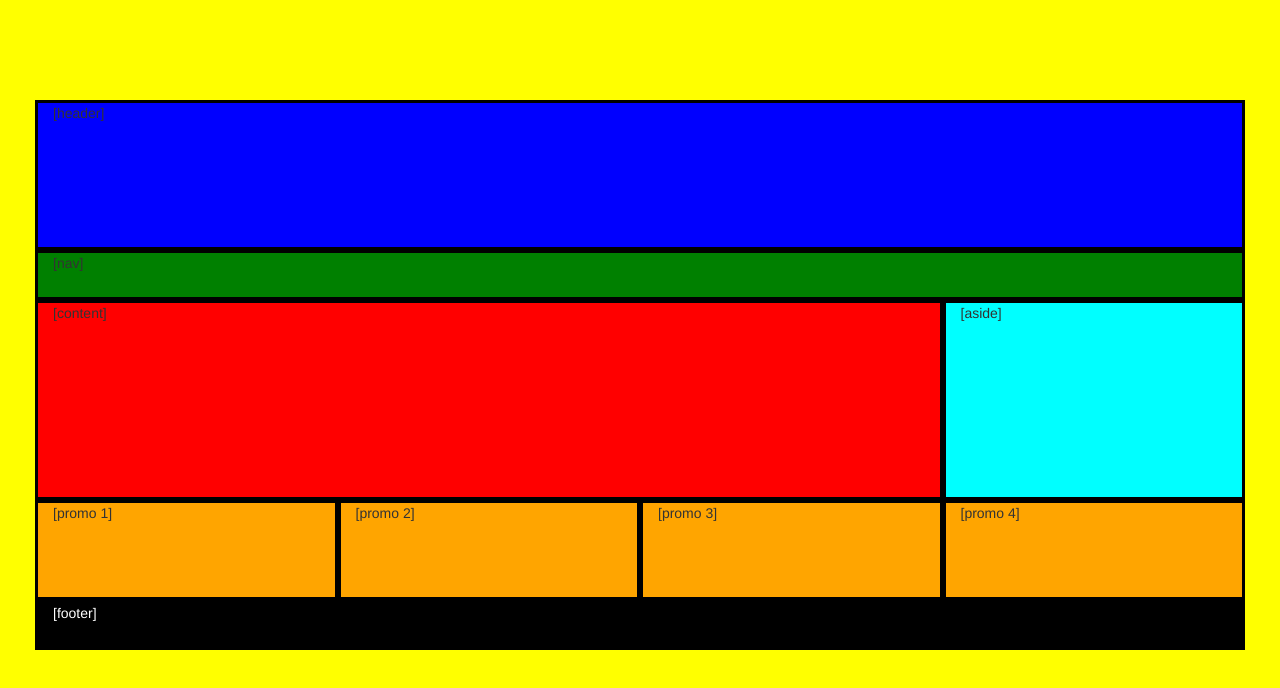
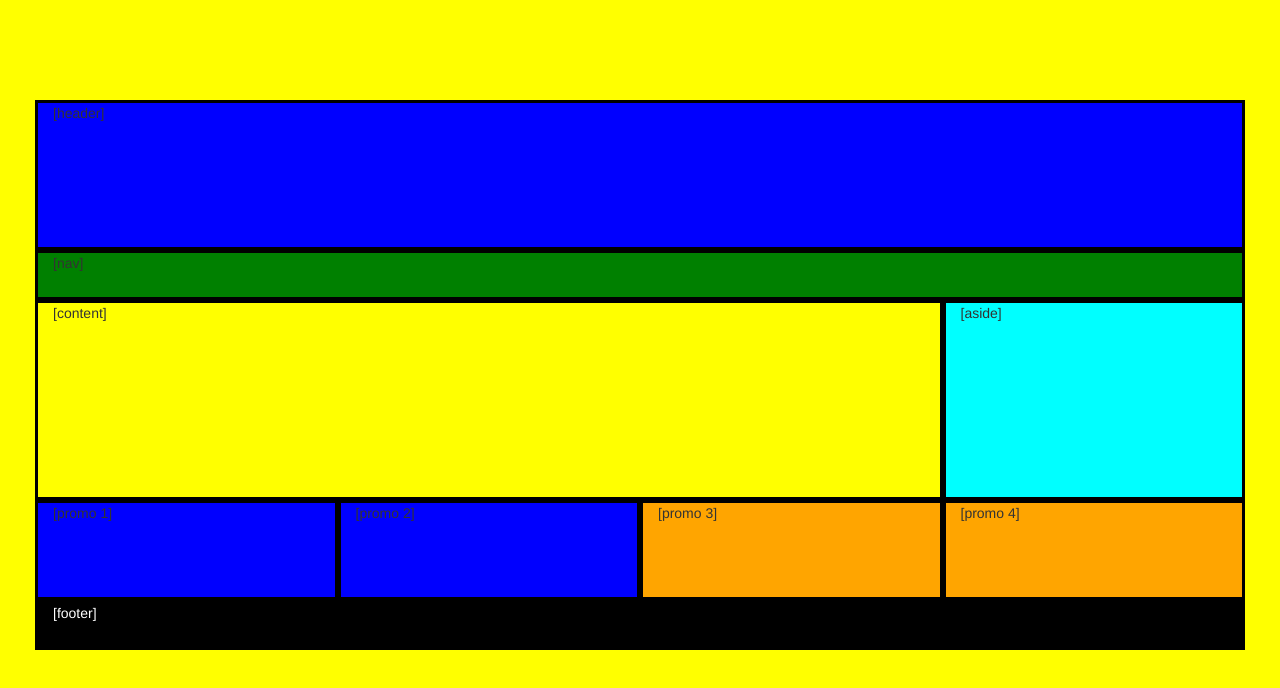
Before and after one commit to tgemetti/day3-gridSystem, a plain HTML site: page index.html in a window 1280 px wide. Drawn offline with nearby package versions, Linux system fonts and the light colour scheme.

Commit message:
first media query

```diff
--- a/css/style.css
+++ b/css/style.css
@@ -48,3 +48,13 @@
   background-color:black;
   color:white;
 }
+
+@media only screen and (min-width: 500px){
+  .content1 {background-color:yellow;
+  }
+}
+
+@media only screen and (min-width: 768px){
+  .promo1, .promo2 {background-color:blue;
+  }
+}
```
